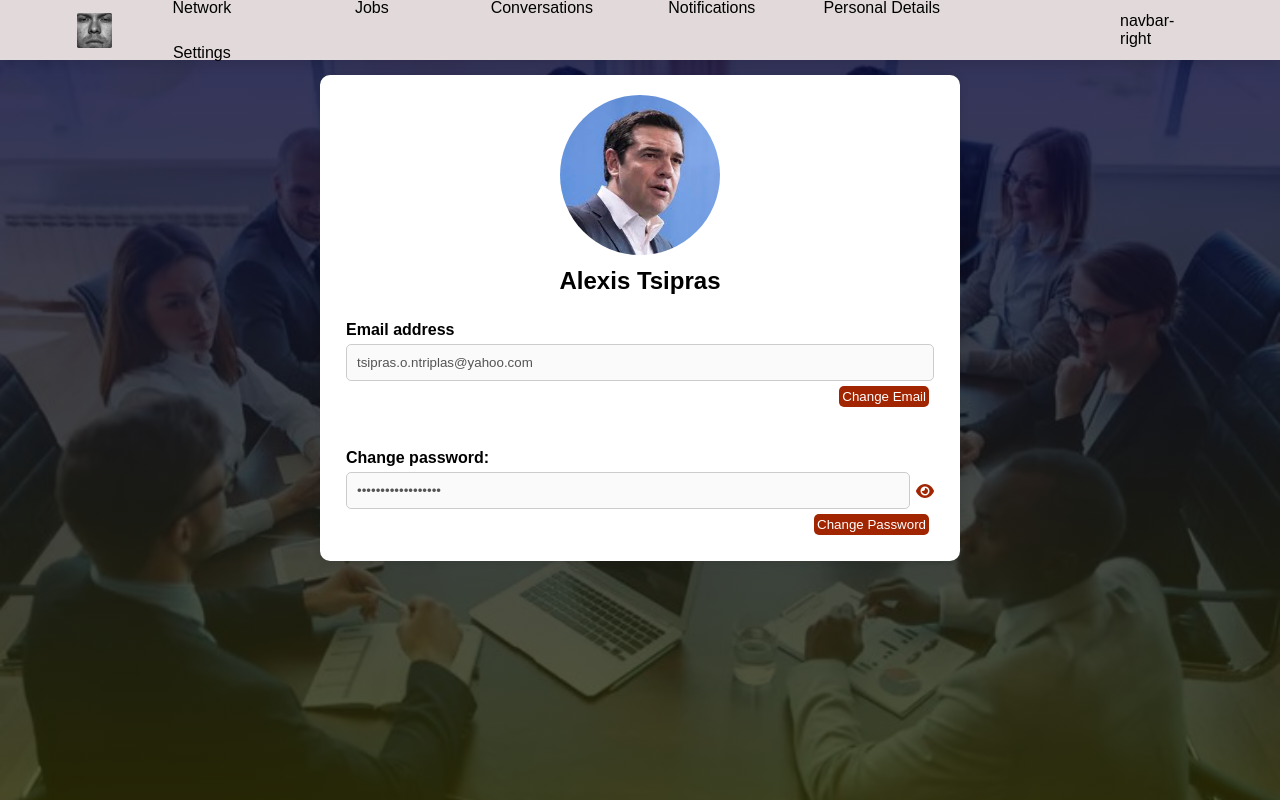
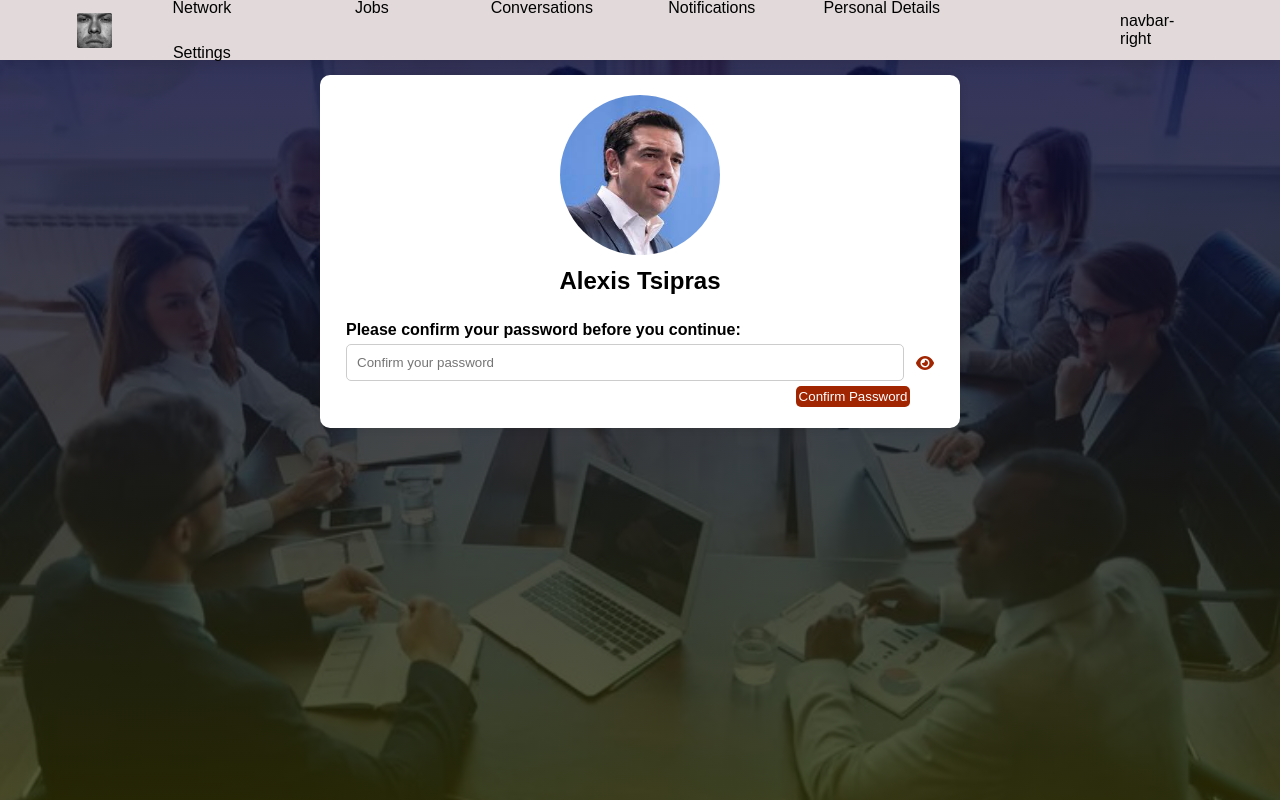
Before and after one commit to AlexTheo02/LinkedIn-Project, a React (Create React App) app in the folder linkedin-project/: page /Settings in a window 1280 px wide. Built offline with nearby package versions, Linux system fonts and the light colour scheme.

Commit message:
Settings Page and scrollbar design
Settings Page could use a little error message text under the input fields to inform the user what went wrong.

```diff
--- a/linkedin-project/src/Components/PostComponent/PostStyle.module.css
+++ b/linkedin-project/src/Components/PostComponent/PostStyle.module.css
@@ -219,8 +219,21 @@
     justify-content: space-evenly;
     gap: 10px;
     overflow-y: scroll;
-    scrollbar-width: thin;
-    scrollbar-color: rgba(0, 0, 0, 0.2) transparent;
+    /* scrollbar-width: thin; */
+    /* scrollbar-color: rgba(0, 0, 0, 0.2) transparent; */
+}
+
+::-webkit-scrollbar{
+    width: 8px;
+}
+
+::-webkit-scrollbar-thumb:hover{
+    background: #888;
+}
+
+::-webkit-scrollbar-thumb {
+    background: #bbb;
+    border-radius: 4px;
 }
 
 .hide_comments_popup_button{
--- a/linkedin-project/src/Pages/ConversationsPage/ConversationsPageStyle.module.css
+++ b/linkedin-project/src/Pages/ConversationsPage/ConversationsPageStyle.module.css
@@ -1,3 +1,16 @@
+::-webkit-scrollbar{
+    width: 8px;
+}
+
+::-webkit-scrollbar-thumb:hover{
+    background: #888;
+}
+
+::-webkit-scrollbar-thumb {
+    background: #bbb;
+    border-radius: 4px;
+}
+
 .container{
     display: flex;
     justify-content: space-between;
@@ -37,8 +50,6 @@
     gap: 5px;
     border-radius: 5px;
     overflow-y: scroll;
-    scrollbar-width: thin;
-    /* Make scrollbar beautiful */
 }
 
 .recent_conversation{
@@ -121,8 +132,6 @@
     border-radius: 5px;
     padding: 3px 10px;
     overflow-y: scroll;
-    scrollbar-width: thin;
-    /* Make scrollbar beautiful */
     gap: 5px;
     flex-grow: 1;
 }
--- a/linkedin-project/src/Pages/SettingsPage/SettingsPage.js
+++ b/linkedin-project/src/Pages/SettingsPage/SettingsPage.js
@@ -8,34 +8,82 @@ import NavBar from './../../Components/NavBar/NavBar.js';
 import tsipras from "../../Images/tsipras.jpg"
 import mitsotakis from "../../Images/mitsotakis.jpg"
 
+const ConfirmPassword = ({correctPassword, IsConfirmingPassword, setIsConfirmingPassword}) => {
+
+    const [currentPassword, setCurrentPassword] = useState("");
+    const [isPasswordVisible, setIsPasswordVisible] = useState(false);
+    const [wrongInput, setWrongInput] = useState(false);
+    const [wrongInputCounter, setWrongInputCounter] = useState(0);
+    const [placeholderText, setPlaceholderText] = useState("Confirm your password");
+
+    const handleChange = (e) => {
+        setPlaceholderText("Confirm your password");
+        setCurrentPassword(e.target.value);
+        setWrongInput(false);
+    };
+
+    const handleConfirmPassword = () => {
+        // Correct password
+        if (correctPassword === currentPassword)
+            setIsConfirmingPassword(false);
+
+        // Wrong password
+        else if (currentPassword !== ""){
+            setWrongInput(true);
+            setCurrentPassword("")
+            const counter = wrongInputCounter + 1
+            setWrongInputCounter(counter);
+            (counter >= 3) ? setPlaceholderText("Too many attempts. Please try again later") : setPlaceholderText("Incorrect password");
+        }
+    };
+
+    const handleKeyDown = (e) =>{
+        if (e.key === "Enter"){
+            e.preventDefault();
+            handleConfirmPassword();
+        }
+    };
+
+    return (
+        <div className={s.setting_container}>
+            <label>Please confirm your password before you continue:</label>
+            <div className={s.password_field}>
+                <input
+                    className={`${s.input_field} ${s.password_field} ${wrongInput ? s.wrong_input : ""}`}
+                    type={isPasswordVisible ? "text" : "password"}
+                    value={currentPassword}
+                    onChange={handleChange}
+                    onClick={handleChange}
+                    onKeyDown={handleKeyDown}
+                    placeholder={placeholderText}
+                    disabled={(wrongInputCounter >= 3) ? true : false}
+                />
+                <FontAwesomeIcon
+                    className={s.password_visibility_icon}
+                    onClick={() => {setIsPasswordVisible(!isPasswordVisible)}}
+                    icon={isPasswordVisible ? faEyeSlash : faEye}
+                    title={isPasswordVisible ? "Hide Password" : "Show Password"}
+                />
+            </div>
+            <button className={s.confirm_password_button} onClick={handleConfirmPassword}>
+                Confirm Password
+            </button>
+        </div>
+    )
+}
+
 const SettingControlBar = ({settingName, settingHandler}) => {
 
     console.log(settingHandler);
 
-    const {initial, previous, setPrevious, current,setCurrent,isChanging,setIsChanging} = settingHandler;
+    const {initial, previous, setPrevious, current,setCurrent,isChanging,setIsChanging, isWrong, setIsWrong, onConfirm, onCancel} = settingHandler;
 
     const handleSettingChange = () =>{
+        setCurrent("");
+        setPrevious(current);
         setIsChanging(true);
-    }
-
-    // Set state and set value back to initial
-    const cancelSettingChange = () =>{
-        setIsChanging(false);
-        setCurrent(previous);
-    }
-
-    const confirmSettingChange = () =>{
-        // if (settingName === "Email"){
-        //     if (!isEmail(current))
-        //         check email.
-        //         check for existing, not-email
-        // }
-        // else if (settingName === "Password"){
-        //      check if password is acceptable (use strong password regex, or if new password is same as initial)
-        //}
-        setIsChanging(false);
-        setPrevious(current);
-    }
+        setIsWrong(false);
+    };
 
     return (
         <div className={s.control_bar}>
@@ -45,10 +93,10 @@ const SettingControlBar = ({settingName, settingHandler}) => {
                 </button>
             ) :
             (<>
-                <button onClick={cancelSettingChange}>
+                <button onClick={onCancel}>
                     Cancel
                 </button>
-                <button onClick={confirmSettingChange}>
+                <button onClick={onConfirm}>
                     Confirm
                 </button>
             </>)}
@@ -87,11 +135,33 @@ function SettingsPage({user_id}) {
 };
 };
 
+    const [isConfirmingPassword, setIsConfirmingPassword] = useState(true);
+
     const {initialEmail,initialPassword} = getEmailAndPassword(user_id);
 
-    const [previousEmail, setPreviousEmail] = useState(initialEmail)
+    const [previousEmail, setPreviousEmail] = useState(initialEmail);
     const [currentEmail, setCurrentEmail] = useState(previousEmail);
     const [isEmailChanging, setIsEmailChanging] = useState(false);
+    const [isEmailWrong, setIsEmailWrong] = useState(false);
+
+    // If there is going to be a message display for errors, split these cases and use setPasswordErrorMessage()
+    const confirmEmailChange = () => {
+        // if is not email, setIsEmailWrong(true)
+        // if(isEmail(currentEmail)) (isEmail = function that returns if a string is considered an email (use regex))
+        if (currentEmail === "not an email" || currentEmail === ""){
+            setIsEmailWrong(true);
+        }
+        else{
+            setIsEmailChanging(false);
+            setPreviousEmail(currentEmail);
+        }
+    };
+
+    const cancelEmailChange = () => {
+        setIsEmailWrong(false);
+        setIsEmailChanging(false);
+        setCurrentEmail(previousEmail);
+    }
 
     // Struct for efficiency
     const emailHandler = {
@@ -101,13 +171,50 @@ function SettingsPage({user_id}) {
         current: currentEmail,
         setCurrent: setCurrentEmail,
         isChanging: isEmailChanging,
-        setIsChanging: setIsEmailChanging
+        setIsChanging: setIsEmailChanging,
+        isWrong: isEmailWrong,
+        setIsWrong: setIsEmailWrong,
+        onConfirm: confirmEmailChange,
+        onCancel: cancelEmailChange
     }
 
     const [previousPassword, setPreviousPassword] = useState(initialPassword)
     const [currentPassword, setCurrentPassword] = useState(previousPassword);
-    const [isPasswordChanging, setIsPaswordChanging] = useState(false);
+    const [currentConfirmPassword, setCurrentConfirmPassword] = useState("");
+    const [isPasswordChanging, setIsPasswordChanging] = useState(false);
     const [isPasswordVisible, setIsPasswordVisible] = useState(false);
+    const [isPasswordWrong, setIsPasswordWrong] = useState(false);
+
+    // Returns wether a value is considered a strong password or not
+    const isStrongPassword = (value) => {
+    // A strong password is a string that has a length of 8 - 16 characters and contains at least:
+    // > One capital letter
+    // > One lowercase letter
+    // > One number
+    // > One special character={!, @, $, %, ^, &, *, +, #}
+
+    // Use regex
+        return true;
+    }
+
+    // If there is going to be a message display for errors, split these cases and use setPasswordErrorMessage()
+    const confirmPasswordChange = () =>{
+        if (currentConfirmPassword !== currentPassword || currentPassword === "" || !isStrongPassword(currentPassword) || currentPassword === previousPassword){
+            setIsPasswordWrong(true);
+        }
+        else{
+            setIsPasswordChanging(false);
+            setPreviousPassword(currentPassword);
+        }
+
+    };
+
+    const cancelPasswordChange = () => {
+
+        setIsPasswordWrong(false);
+        setIsPasswordChanging(false);
+        setCurrentPassword(previousPassword);
+    }
 
     // Struct for efficiency
     const passwordHandler = {
@@ -117,7 +224,11 @@ function SettingsPage({user_id}) {
         current: currentPassword,
         setCurrent: setCurrentPassword,
         isChanging: isPasswordChanging,
-        setIsChanging: setIsPaswordChanging
+        setIsChanging: setIsPasswordChanging,
+        isWrong: isPasswordWrong,
+        setIsWrong: setIsPasswordWrong,
+        onConfirm: confirmPasswordChange,
+        onCancel: cancelPasswordChange
     }
 
     const profilePic = getProfilePicById(user_id);
@@ -127,10 +238,25 @@ function SettingsPage({user_id}) {
         setCurrentPassword(e.target.value);
     };
 
+    const handleConPwdChange = (e) => {
+        setCurrentConfirmPassword(e.target.value);
+    };
+
     const handleEmailChange = (e) => {
         setCurrentEmail(e.target.value);
     }
 
+
+
+    const handleKeyDown = (e) => {
+        if (e.key === "Enter"){
+            if (e.target.id === "emailInput")
+                confirmEmailChange();
+
+            if (e.target.id === "passwordInput" || e.target.id === "confirmPasswordInput")
+                confirmPasswordChange();
+        }
+    }
 
 
     return (
@@ -145,29 +271,39 @@ function SettingsPage({user_id}) {
                     </div>
 
                     <div className={s.settings_container}>
-
+                        {isConfirmingPassword ?
+                            (
+                            <ConfirmPassword correctPassword={initialPassword} isConfirmingPassword={isConfirmingPassword} setIsConfirmingPassword={setIsConfirmingPassword} />
+                        ) : (
+                            <>
                             <div className={s.setting_container}>
-                            <label htmlFor="emailInput">Email address</label>
+                                <label htmlFor="emailInput">Email address:</label>
                                 <input
                                     type="text"
                                     id="emailInput"
-                                className={s.input_field}
-                                placeholder={currentEmail}
+                                    className={`${s.input_field} ${isEmailWrong ? s.wrong_input : ""}`}
+                                    placeholder={"Enter email address"}
                                     value={currentEmail}
+                                    onClick={handleEmailChange}
                                     onChange={handleEmailChange}
+                                    onKeyDown={handleKeyDown}
                                     disabled={!isEmailChanging}
                                 />
                                 <SettingControlBar settingName="Email" settingHandler={emailHandler}/>
                             </div>
 
                             <div className={s.setting_container}>
-                            <label>Change password:</label>
+                                <label>Password:</label>
                                 <div className={s.password_field}>
                                     <input
-                                    className={`${s.input_field} ${s.password_field}`}
+                                        className={`${s.input_field} ${s.password_field} ${isPasswordWrong ? s.wrong_input : ""}`}
                                         type={isPasswordVisible ? "text" : "password"}
+                                        id ="passwordInput"
+                                        placeholder={"Enter new password"}
                                         value={currentPassword}
+                                        onClick={handlePwdChange}
                                         onChange={handlePwdChange}
+                                        onKeyDown={handleKeyDown}
                                         disabled={!isPasswordChanging}
                                     />
                                     <FontAwesomeIcon
@@ -177,9 +313,30 @@ function SettingsPage({user_id}) {
                                         title={isPasswordVisible ? "Hide Password" : "Show Password"}
                                     />
                                 </div>
+                                {isPasswordChanging ? (
+                                    <>
+                                        <label>Confirm Password:</label>
+                                        <div className={s.password_field}>
+                                            <input
+                                                className={`${s.input_field} ${s.password_field} ${isPasswordWrong ? s.wrong_input : ""}`}
+                                                type={isPasswordVisible ? "text" : "password"}
+                                                id ="confirmPasswordInput"
+                                                placeholder={"Enter new password"}
+                                                value={currentConfirmPassword}
+                                                onClick={handleConPwdChange}
+                                                onChange={handleConPwdChange}
+                                                onKeyDown={handleKeyDown}
+                                                disabled={!isPasswordChanging}
+                                            />
+                                        </div>
+                                    </>
+                                ) : <></>}
                                 <SettingControlBar settingName="Password" settingHandler={passwordHandler}/>
                             </div>
+                        </>
+                        )}
                 </div>
+
 
                 </div>
             </div>
--- a/linkedin-project/src/Pages/SettingsPage/SettingsPageStyle.module.css
+++ b/linkedin-project/src/Pages/SettingsPage/SettingsPageStyle.module.css
@@ -78,7 +78,7 @@
 
 .setting_container input,
 .setting_container textarea {
-    width: 100%;
+    width: 95%;
     padding: 10px;
     border: 1px solid #ccc;
     border-radius: 5px;
@@ -89,6 +89,7 @@
     resize: none;
 }
 
+
 .setting_container input:focus,
 .setting_container textarea:focus {
     border-color: #a02500;
@@ -98,8 +99,13 @@
 .password_field{
     display: flex;
     align-items: center;
-    gap: 1%;
+    gap: 2%;
 }
+
+.wrong_input{
+    border: 2px solid red !important;
+}
+
 .control_bar{
     /* background-color: aqua; */
     display: flex;
@@ -107,6 +113,7 @@
     /* justify-content: space-evenly; */
     gap: 5%;
     margin-left: auto;
+    margin-right: 5%;
 }
 
 .control_bar button{
@@ -121,6 +128,24 @@
     background-color: #a02500cc;
     cursor: pointer;
 }
+
+.confirm_password_button{
+    padding: 3px;
+    border-radius: 5px;
+    border: none;
+    background-color: #a02500;
+    color: #fff;
+    margin: auto;
+    margin-top: 5px;
+    margin-right:4%;
+    width: fit-content;
+}
+
+.confirm_password_button:hover{
+    background-color: #a02500cc;
+    cursor: pointer;
+}
+
 
 .password_visibility_icon{
     color: #a02500;
```
Lines whose indentation alone changed are shown as unchanged.
